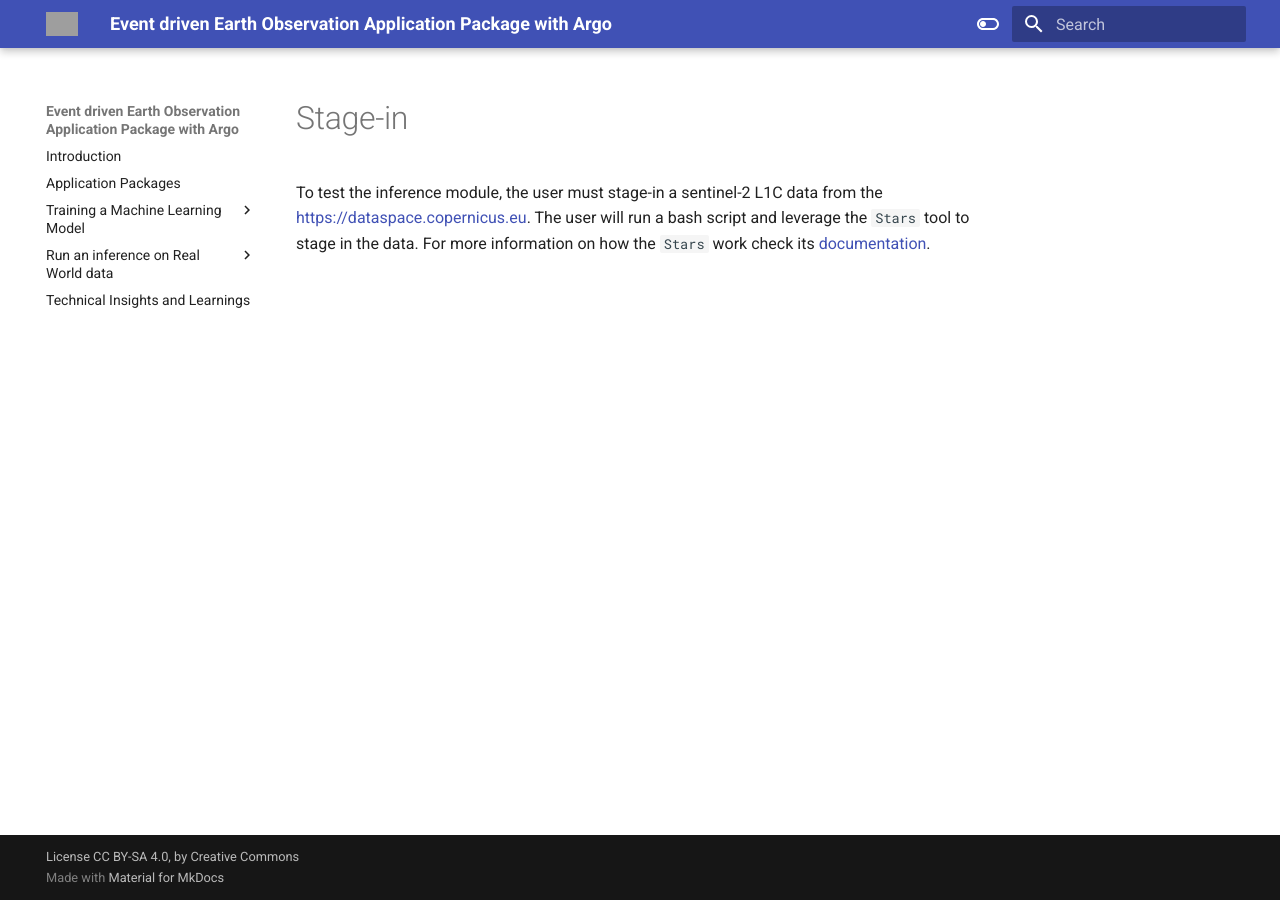
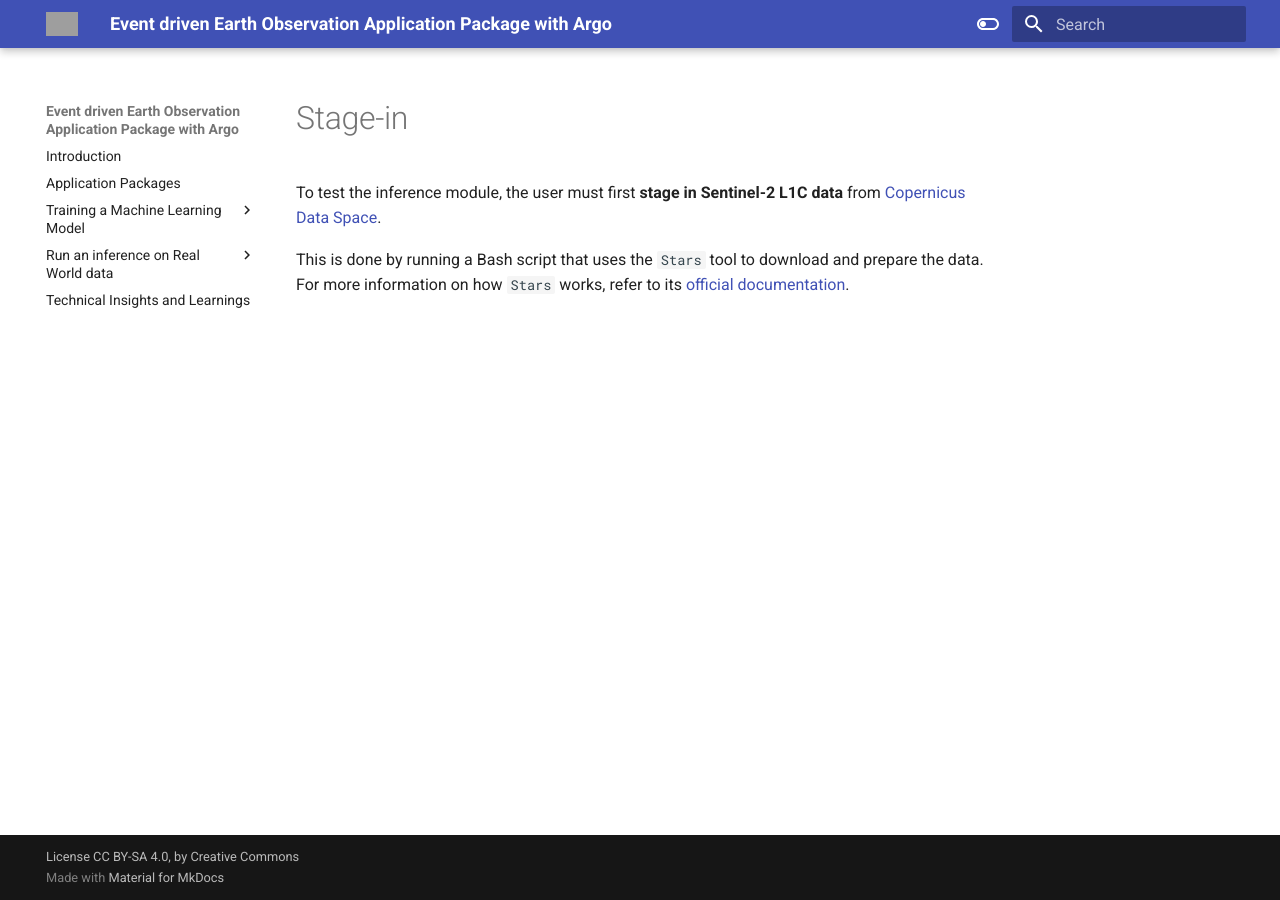
Before and after one commit to parham-membari-terradue/machine-learning-process-new, an MkDocs documentation site: the page built from docs/stage-in.md, in a window 1280 px wide. Built offline with MkDocs 1.6.1 and Material for MkDocs 9.7.7, drawn with Linux system fonts in a browser that asks for light colours; grey boxes are pictures that could not be loaded.

Commit message:
docs: provide docs for stage in

```diff
--- a/docs/stage-in.md
+++ b/docs/stage-in.md
@@ -1,2 +1,6 @@
 # Stage-in
-To test the inference module, the user must stage-in a sentinel-2 L1C data from the [https://dataspace.copernicus.eu](https://dataspace.copernicus.eu). The user will run a bash script and leverage the `Stars` tool to stage in the data. For more information on how the `Stars` work check its [documentation](https://github.com/Terradue/Stars).
+
+To test the inference module, the user must first **stage in Sentinel-2 L1C data** from [Copernicus Data Space](https://dataspace.copernicus.eu).
+
+This is done by running a Bash script that uses the `Stars` tool to download and prepare the data.
+For more information on how `Stars` works, refer to its [official documentation](https://github.com/Terradue/Stars).
```
